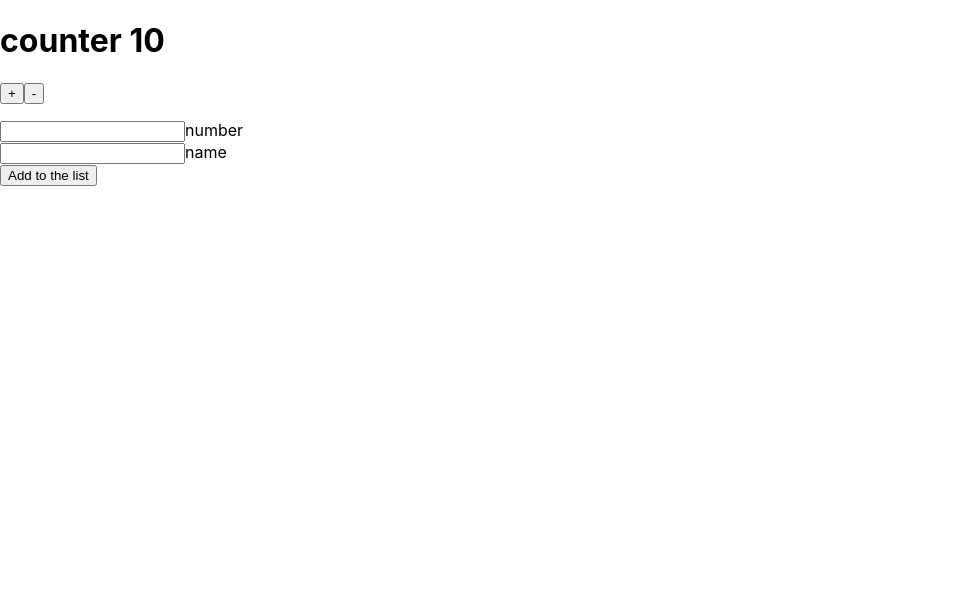
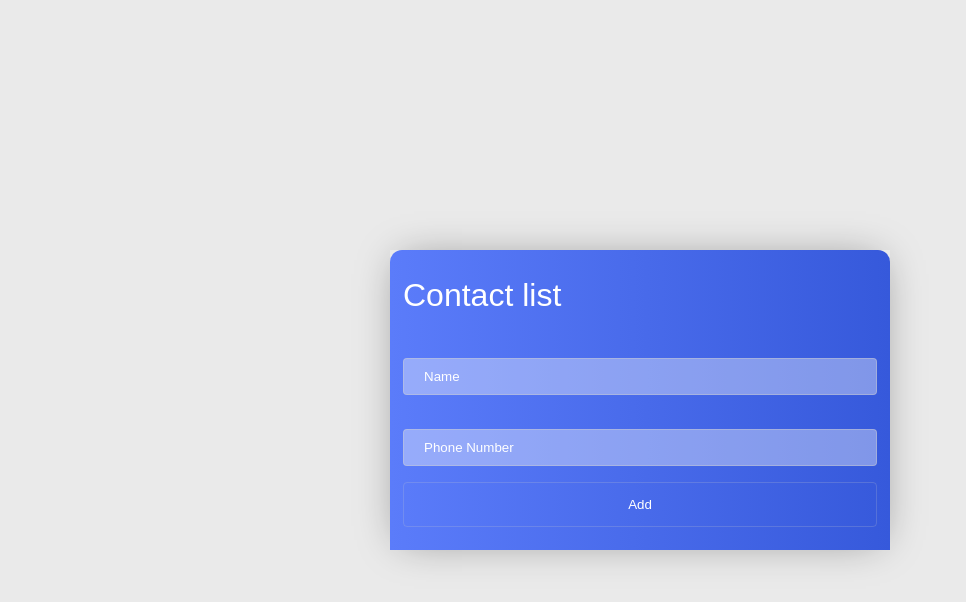
Before and after one commit to Tuwaiq-NET01/HW_Week11_Day01_React_Redux, a React (Create React App) app: page / in a window 1280 px wide. Shown: the top 602 px of the page, without its empty margins (0-966 px from the left). Built offline with nearby package versions, Linux system fonts and the light colour scheme.

Commit message:
inital commit

```diff
--- a/src/App.css
+++ /dev/null
@@ -1,38 +0,0 @@
-.App {
-  text-align: center;
-}
-
-.App-logo {
-  height: 40vmin;
-  pointer-events: none;
-}
-
-@media (prefers-reduced-motion: no-preference) {
-  .App-logo {
-    animation: App-logo-spin infinite 20s linear;
-  }
-}
-
-.App-header {
-  background-color: #282c34;
-  min-height: 100vh;
-  display: flex;
-  flex-direction: column;
-  align-items: center;
-  justify-content: center;
-  font-size: calc(10px + 2vmin);
-  color: white;
-}
-
-.App-link {
-  color: #61dafb;
-}
-
-@keyframes App-logo-spin {
-  from {
-    transform: rotate(0deg);
-  }
-  to {
-    transform: rotate(360deg);
-  }
-}
--- a/src/App.js
+++ b/src/App.js
@@ -1,57 +1,73 @@
-import { useSelector, useDispatch } from 'react-redux'
-import { increment, decrement, contactAdded } from './action';
-import { useState } from 'react'
+import { useSelector, useDispatch } from "react-redux";
+import { increment, decrement, contactAdded, editContact } from "./action";
+import React, { useEffect, useState } from "react";
+import Contact from "./Contact";
 
 function App() {
-  const counter = useSelector(state => state.counter)
-  const contactlist = useSelector(state => state.contactlist)
-  const [phone, setPhone] = useState({})
+  const counter = useSelector((state) => state.counter);
+  const contactlist = useSelector((state) => state.contactlist);
+  const [phone, setPhone] = useState({});
   const dispatch = useDispatch();
+
   const handelChange = (event) => {
-    const att = event.target.name
-    const value = event.target.value
-    const updatedValue = { ...phone }
-    updatedValue[att] = value
-    console.log("updatedValue", updatedValue);
-    setPhone(updatedValue)
-
-  }
-
+    if (event.target.value.length < 2) return;
+    const att = event.target.name;
+    const value = event.target.value;
+    const updatedValue = { ...phone };
+    updatedValue[att] = value;
+    setPhone(updatedValue);
+  };
 
   const handelSubmit = (event) => {
-    event.preventDefault()
-    dispatch(contactAdded(phone))
-  }
+    event.preventDefault();
+    dispatch(contactAdded(phone));
+  };
+
+  const handleEditSubmit = (index, contactInfo) => {
+    dispatch(editContact(index, contactInfo));
+  };
+
   return (
-    <div >
-      <h1>counter {counter}</h1>
+    <div>
+      <div>
+        <div class="list-container">
+          <header>
+            <h1>Contact list</h1>
+            <div className="form-container">
+              <form onSubmit={handelSubmit}>
+                <input
+                  type="text"
+                  name="name"
+                  placeholder="Name"
+                  onChange={handelChange}
+                />
+                <br />
+                <input
+                  type="text"
+                  name="number"
+                  placeholder="Phone Number"
+                  onChange={handelChange}
+                />
 
-      <button onClick={() => dispatch(increment(2))}>+</button>
-      <button onClick={() => dispatch(decrement())}>-</button>
+                <input className="submit-button" type="submit" value="Add" />
+              </form>
+            </div>
+          </header>
 
-      <ul>{contactlist.map((item, index) => {
-        return (
-          <div key={index}>
-            <li>name {item.name} number {item.number}</li>
-
-          </div>
-        )
-      })}</ul>
-
-      <form onSubmit={handelSubmit}>
-        <label>
-          <input type="text" name="number" onChange={handelChange} />
-                number</label>
-        <br />
-        <label>
-          <input type="text" name="name" onChange={handelChange} />
-                name</label>
-        <br />
-        <div>
-          <input type="submit" value="Add to the list" />
+          <main className="contact-list">
+            {contactlist.map((item, index) => {
+              return (
+                <Contact
+                  key={index}
+                  contact={item}
+                  index={index}
+                  handleEdit={handleEditSubmit}
+                />
+              );
+            })}
+          </main>
         </div>
-      </form>
-
+      </div>
     </div>
   );
 }
--- /dev/null
+++ b/src/Contact.js
@@ -0,0 +1,121 @@
+import React, { useState } from "react";
+import { useSelector, useDispatch } from "react-redux";
+import { deleteContact, editContact } from "./action";
+
+const Contact = ({ contact, index, handleEdit }) => {
+  const [editMode, setEditMode] = useState(false);
+  const dispatch = useDispatch();
+  const [contactInfo, setContactInfo] = useState({});
+
+  const handelChange = (event) => {
+    const att = event.target.name;
+    const value = event.target.value;
+    const updatedValue = { ...contactInfo };
+    updatedValue[att] = value;
+    setContactInfo(updatedValue);
+  };
+
+  const handleDelete = () => {
+    console.log(index);
+    dispatch(deleteContact(index));
+  };
+
+  const handleEditSubmit = (e) => {
+    //dispatch(editContact(index, contactInfo));
+    handleEdit(index, contactInfo);
+    setEditMode(false);
+  };
+
+  return (
+    <article className="contact">
+      <svg
+        xmlns="http://www.w3.org/2000/svg"
+        className="profile-icon"
+        viewBox="0 0 20 20"
+        fill="currentColor"
+      >
+        <path
+          fillRule="evenodd"
+          d="M18 10a8 8 0 11-16 0 8 8 0 0116 0zm-6-3a2 2 0 11-4 0 2 2 0 014 0zm-2 4a5 5 0 00-4.546 2.916A5.986 5.986 0 0010 16a5.986 5.986 0 004.546-2.084A5 5 0 0010 11z"
+          clipRule="evenodd"
+        />
+      </svg>
+      <div className="contact-info">
+        {!editMode ? (
+          <div>
+            <h4>{contact.name}</h4>
+            <h5>{contact.number}</h5>
+          </div>
+        ) : (
+          <div>
+            <input
+              name="number"
+              placeholder={contact.name}
+              onChange={handelChange}
+            />
+            <br />
+            <input
+              name="name"
+              placeholder={contact.number}
+              onChange={handelChange}
+            />
+          </div>
+        )}
+      </div>
+      <div className="contact-actions">
+        {!editMode ? (
+          <>
+            <button className="delete-button" onClick={handleDelete}>
+              <svg
+                xmlns="http://www.w3.org/2000/svg"
+                className="h-5 w-5"
+                viewBox="0 0 20 20"
+                fill="currentColor"
+              >
+                <path
+                  fillRule="evenodd"
+                  d="M9 2a1 1 0 00-.894.553L7.382 4H4a1 1 0 000 2v10a2 2 0 002 2h8a2 2 0 002-2V6a1 1 0 100-2h-3.382l-.724-1.447A1 1 0 0011 2H9zM7 8a1 1 0 012 0v6a1 1 0 11-2 0V8zm5-1a1 1 0 00-1 1v6a1 1 0 102 0V8a1 1 0 00-1-1z"
+                  clipRule="evenodd"
+                />
+              </svg>
+            </button>
+            <button className="edit-button" onClick={() => setEditMode(true)}>
+              <svg
+                xmlns="http://www.w3.org/2000/svg"
+                className="h-5 w-5"
+                viewBox="0 0 20 20"
+                fill="currentColor"
+              >
+                <path d="M17.414 2.586a2 2 0 00-2.828 0L7 10.172V13h2.828l7.586-7.586a2 2 0 000-2.828z" />
+                <path
+                  fillRule="evenodd"
+                  d="M2 6a2 2 0 012-2h4a1 1 0 010 2H4v10h10v-4a1 1 0 112 0v4a2 2 0 01-2 2H4a2 2 0 01-2-2V6z"
+                  clipRule="evenodd"
+                />
+              </svg>
+            </button>
+          </>
+        ) : (
+          <div className="edit-actions">
+            <button onClick={handleEditSubmit}>
+              <svg
+                xmlns="http://www.w3.org/2000/svg"
+                className="h-5 w-5"
+                viewBox="0 0 20 20"
+                fill="currentColor"
+              >
+                <path
+                  fillRule="evenodd"
+                  d="M10 18a8 8 0 100-16 8 8 0 000 16zm3.707-9.293a1 1 0 00-1.414-1.414L9 10.586 7.707 9.293a1 1 0 00-1.414 1.414l2 2a1 1 0 001.414 0l4-4z"
+                  clipRule="evenodd"
+                />
+              </svg>
+            </button>
+          </div>
+        )}
+      </div>
+    </article>
+  );
+};
+
+export default Contact;
--- a/src/action/index.js
+++ b/src/action/index.js
@@ -1,17 +1,32 @@
 export const increment = (arg) => {
   return {
-        type: 'INCREMENT', // this call reducers method
+    type: "INCREMENT", // this call reducers method
     payload: arg,
   };
 };
 export const decrement = () => {
   return {
-        type: 'DECREMENT' // this call reducers method
+    type: "DECREMENT", // this call reducers method
   };
 };
 export const contactAdded = (arg) => {
   return {
     type: "contactAdded",
-        payload: arg
-    }
-}
+    payload: arg,
+  };
+};
+
+export const deleteContact = (arg) => {
+  return {
+    type: "deleteContact",
+    payload: arg,
+  };
+};
+
+export const editContact = (index, arg) => {
+  return {
+    type: "editContact",
+    index: index,
+    payload: arg,
+  };
+};
--- a/src/index.css
+++ b/src/index.css
@@ -1,13 +1,193 @@
+.contact-list {
+  min-width: 500px;
+  max-height: 300px;
+  overflow-y: scroll;
+  scroll-padding: 0px 0px 0px 0px;
+}
+
+.list-container header {
+  min-height: 130px;
+  background-image: linear-gradient(to right, #5b7cfa, #3659db);
+  color: #fff;
+  position: relative;
+  border-radius: 12px 12px 0 0;
+  overflow: hidden;
+}
+
+h1 {
+  padding: 5px 13px 0px 13px;
+  font-weight: 300;
+}
+
+.profile-icon {
+  width: 48px;
+  height: 48px;
+  fill: #5b64679d;
+  padding: 0px 8px;
+}
+
 body {
   margin: 0;
-  font-family: -apple-system, BlinkMacSystemFont, 'Segoe UI', 'Roboto', 'Oxygen',
-    'Ubuntu', 'Cantarell', 'Fira Sans', 'Droid Sans', 'Helvetica Neue',
-    sans-serif;
-  -webkit-font-smoothing: antialiased;
-  -moz-osx-font-smoothing: grayscale;
+  background-color: #eaeaea;
+  display: grid;
+  height: 100vh;
+  place-items: center;
+  font-family: "Source Sans Pro", sans-serif;
 }
 
-code {
-  font-family: source-code-pro, Menlo, Monaco, Consolas, 'Courier New',
-    monospace;
+.list-container {
+  box-shadow: 0 0 40px -10px rgba(0, 0, 0, 0.4);
 }
+
+.contact {
+  display: flex;
+  align-items: center;
+  vertical-align: middle;
+  height: 60px;
+  border-radius: 10px;
+  margin: 15px 13px;
+  box-shadow: 0 5px 7px -1px rgba(51, 51, 51, 0.103);
+  transition: transform 0.25s cubic-bezier(0.7, 0.98, 0.86, 0.98),
+    box-shadow 0.25s cubic-bezier(0.7, 0.98, 0.86, 0.98);
+  background-color: #fff;
+}
+
+.contact h4,
+h5 {
+  margin: 0px;
+  font-weight: 500;
+}
+
+.contact h4 {
+  color: #1a3972;
+  padding-bottom: 2px;
+  font-size: larger;
+}
+
+.contact h5 {
+  color: #1a39728e;
+}
+
+.contact:hover {
+  transform: scale(1.01);
+  box-shadow: 0 9px 47px 11px rgba(51, 51, 51, 0.18);
+}
+
+.contact-actions {
+  margin-left: auto;
+  order: 2;
+  padding-right: 7px;
+}
+
+.contact-actions svg {
+  width: 22px;
+  height: 22px;
+}
+
+.delete-button :hover {
+  color: #b12518;
+}
+
+.form-container {
+  display: flex;
+  padding: 15px 13px;
+}
+
+.submit-button {
+  margin-left: auto;
+  order: 2;
+  padding-right: 7px;
+}
+
+.edit-actions svg {
+  width: 22px;
+  height: 22px;
+}
+
+.contact-actions button,
+.edit-actions button {
+  border: none;
+  color: rgb(212, 212, 212);
+  background-color: #fff;
+  padding: 5px;
+  margin: 0px 2px;
+  text-align: center;
+  text-decoration: none;
+  display: inline-block;
+}
+
+.contact-actions button:hover {
+  cursor: pointer;
+  color: #3659db;
+}
+
+input[type="text"] {
+  width: 100%;
+  padding: 6px 12px;
+  border: 1px solid #ccc;
+  border-radius: 4px;
+  resize: vertical;
+}
+
+.form-container {
+  display: flex;
+}
+
+.form-container form {
+}
+
+.form-field {
+  width: 200px;
+  display: inline-flex;
+}
+
+.form-container button {
+  display: inline-flex;
+  margin-left: auto;
+  order: 1;
+  padding-right: 7px;
+}
+
+.edit-actions button {
+  padding-right: 20px;
+}
+
+.edit-actions button:hover {
+  color: green;
+  cursor: pointer;
+  margin-left: auto;
+  order: 2;
+}
+
+.form-container form {
+  width: 100%;
+}
+
+.form-container input[type="text"] {
+  padding: 10px 20px;
+  margin: 8px 0;
+  display: block;
+  border: 1px solid rgba(204, 204, 204, 0.431);
+  border-radius: 4px;
+  box-sizing: border-box;
+  background-color: rgba(255, 255, 255, 0.37);
+}
+
+.form-container input[type="text"]::placeholder {
+  color: #fff;
+  opacity: 1; /* Firefox */
+}
+
+.form-container input[type="submit"] {
+  width: 100%;
+  background-color: transparent;
+  border: 1px solid #cfcfcf34;
+  color: white;
+  padding: 14px 20px;
+  margin: 8px 0;
+  border-radius: 4px;
+  cursor: pointer;
+}
+.form-container input[type="submit"]:hover {
+  background-color: #cfcfcf34;
+}
```
Also changed, not shown: src/reducers/contactlist.js (+16 -5 lines). Lines whose indentation alone changed are shown as unchanged.
